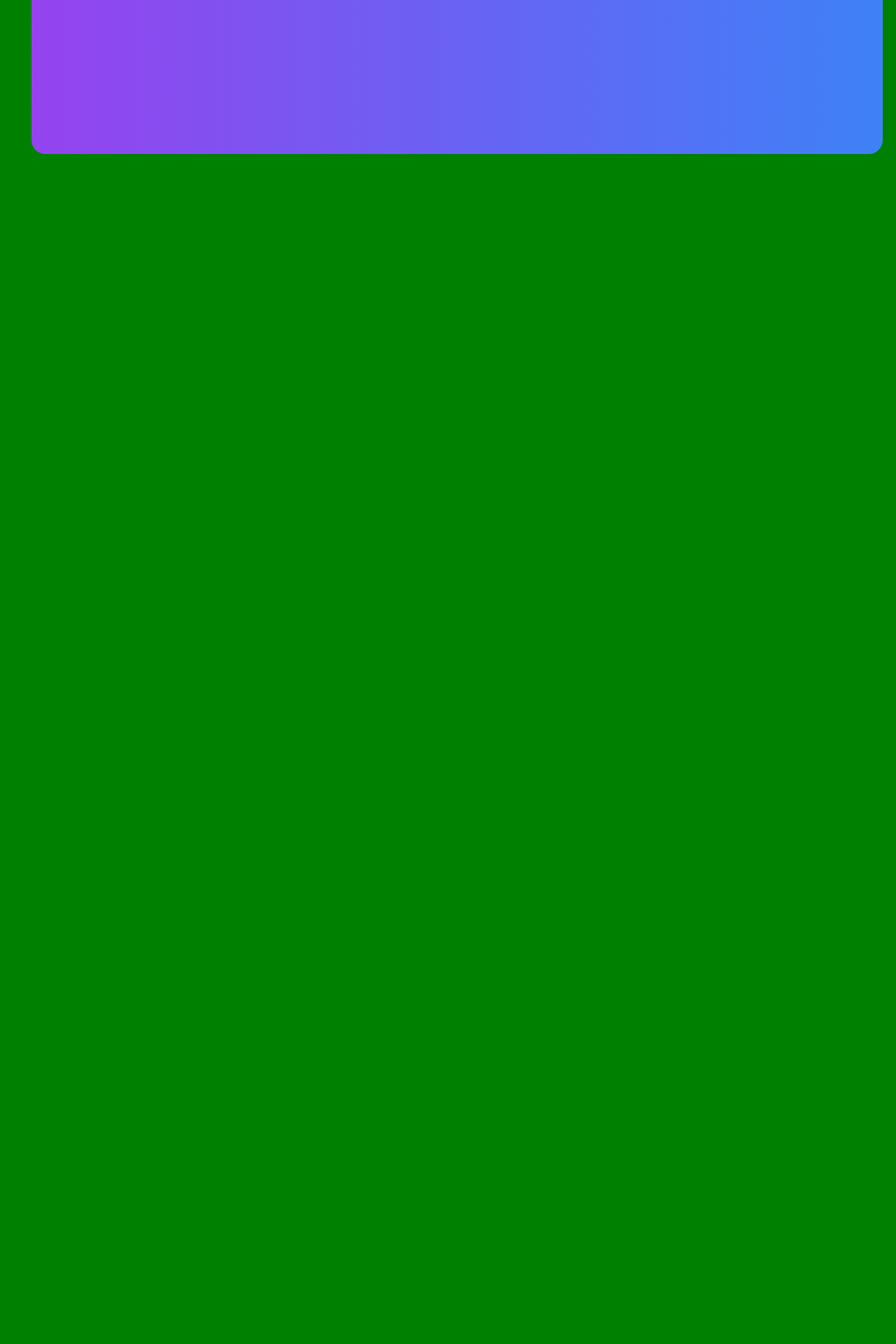
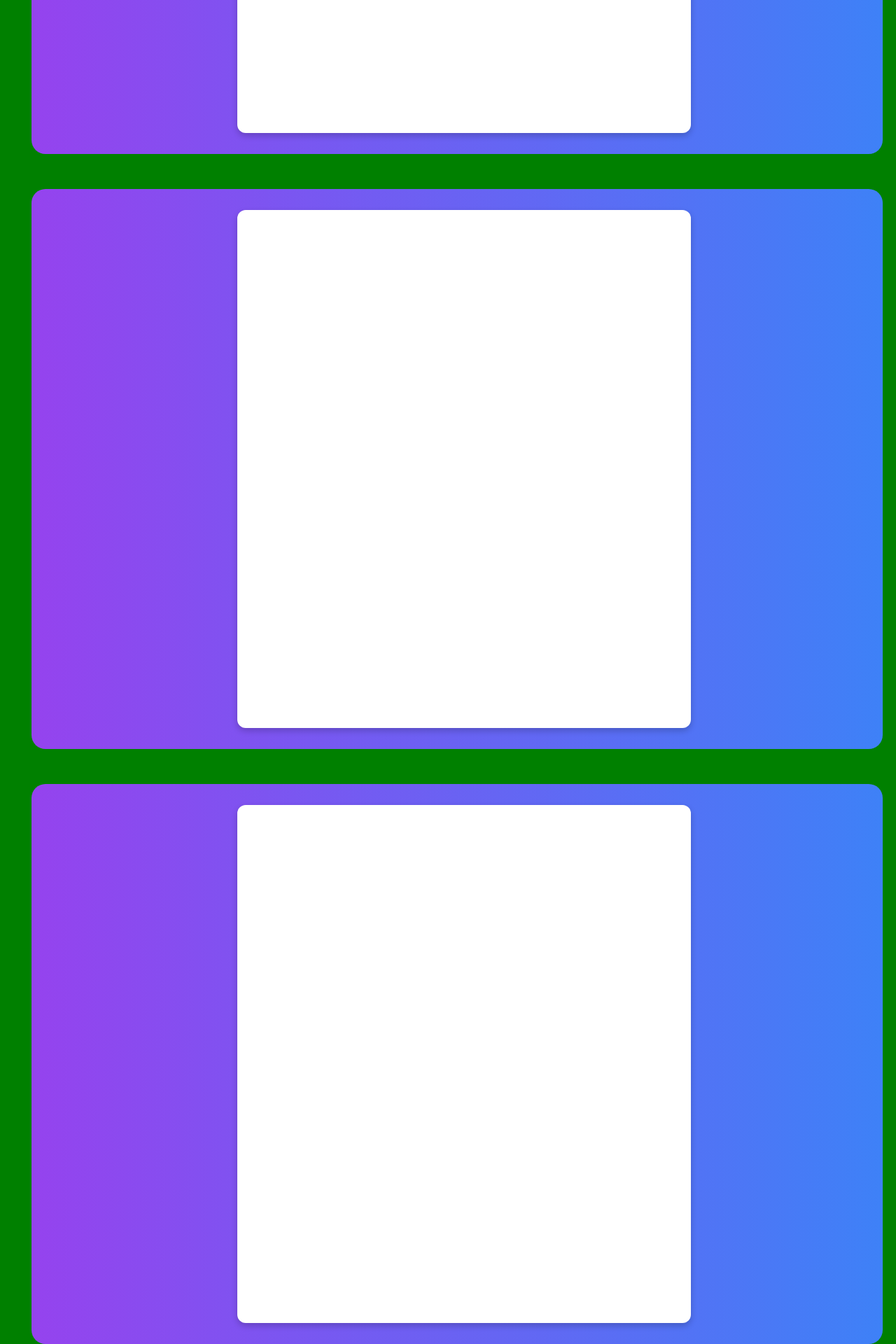
Before and after one commit to hakansal/stable_diffusion_frontend, a React (Create React App) app: page /hakkimizda in a window 1280 px wide. Shown: the part 730-2650 px from the top of the page at 70% size. Before the commit the page ends 950 px from the top, so only its background shows below. Built offline with nearby package versions, Linux system fonts and the light colour scheme; what @saas-ui/react would draw is missing.

Commit message:
navbar ve hakk  update

```diff
--- a/src/Components/hakk/hakk.jsx
+++ b/src/Components/hakk/hakk.jsx
@@ -1,13 +1,34 @@
 import React from "react";
 import "./hakk.scss"
 
-const Hak=()=>{
+const Hak = () => {
 
 
     return <div className="hakk_main">
- <div className="hakk_container">
+        <div className="hakk_container">
 
- </div>
+           <div className="info_hakk">
+
+
+           </div>
+
+        </div>
+          <div className="hakk_container">
+
+           <div className="info_hakk">
+
+
+           </div>
+
+        </div>
+          <div className="hakk_container">
+
+           <div className="info_hakk">
+
+
+           </div>
+
+        </div>
     </div>
 }
 export default Hak;
--- a/src/Components/hakk/hakk.scss
+++ b/src/Components/hakk/hakk.scss
@@ -8,4 +8,13 @@
 
 .hakk_container{
     @extend .main_container;
+    justify-content: center;
 }
+
+
+.info_hakk{
+    @extend .main_info;
+  width: 50%;
+  height: 700px;
+  margin-left: 20px;
+}
--- a/src/Components/mainscreen/main.scss
+++ b/src/Components/mainscreen/main.scss
@@ -46,7 +46,23 @@
      box-shadow: 0px 4px 10px rgba(0, 0, 0, 0.2);
      overflow: hidden;
  }
+  .pp {
+  font-family: 'Open Sans', sans-serif;
+  font-size: 1.155rem;
+  line-height: 1.6;
+  color: #333;
+  max-width: 700px;
+  background: rgba(74, 144, 226, 0.05);
+  padding: 1.5rem 2rem;
+  border-radius: 12px;
+  box-shadow: 0 4px 10px rgba(74, 144, 226, 0.1);
+  transition: background-color 0.3s ease;
+  cursor: default;
+}
 
+.pp:hover {
+  background-color: rgba(74, 144, 226, 0.15);
+}
 
 
  .main_info {
@@ -55,7 +71,7 @@
      align-items: center;
      justify-content: center;
      text-align: center;
-     background: white;
+     background:white;
      padding: 20px;
 
      h2 {
--- a/src/Components/navbar/navbar.css
+++ b/src/Components/navbar/navbar.css
@@ -21,23 +21,7 @@ h2 {
   margin-bottom: 1rem;
 }
 
-.pp {
-  font-family: 'Open Sans', sans-serif;
-  font-size: 1.155rem;
-  line-height: 1.6;
-  color: #333;
-  max-width: 700px;
-  background: rgba(74, 144, 226, 0.05);
-  padding: 1.5rem 2rem;
-  border-radius: 12px;
-  box-shadow: 0 4px 10px rgba(74, 144, 226, 0.1);
-  transition: background-color 0.3s ease;
-  cursor: default;
-}
 
-.pp:hover {
-  background-color: rgba(74, 144, 226, 0.15);
-}
 
 .logo_main{
   display: flex;
```
